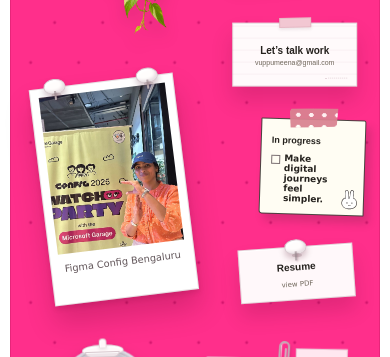
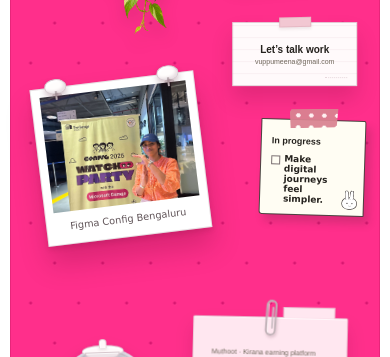
Before and after one commit to MeenaVuppu/portfolio, a Next.js app: page / in a window 390 px wide. Shown: the part 262-619 px from the top of the page. Built offline with nearby package versions, Linux system fonts and the light colour scheme; no server answers.

Commit message:
Match mobile photo card size to project folders

```diff
--- a/app/components/HomePolaroid.module.css
+++ b/app/components/HomePolaroid.module.css
@@ -4,11 +4,18 @@
 
 @media (max-width: 760px) {
   :global(.fixed-board) .photo.photo {
-    padding: 8px 8px 50px;
+    display: flex;
+    flex-direction: column;
+    gap: 10px;
+    padding: 8px 8px 12px;
   }
 
   :global(.fixed-board) .photo.photo > img {
-    aspect-ratio: 132.758 / 164.898;
-    height: auto;
+    flex: 1;
+    min-height: 0;
+  }
+
+  .photo :global(.photo-caption) {
+    position: static;
   }
 }
```
Also changed, not shown: app/globals.css.
